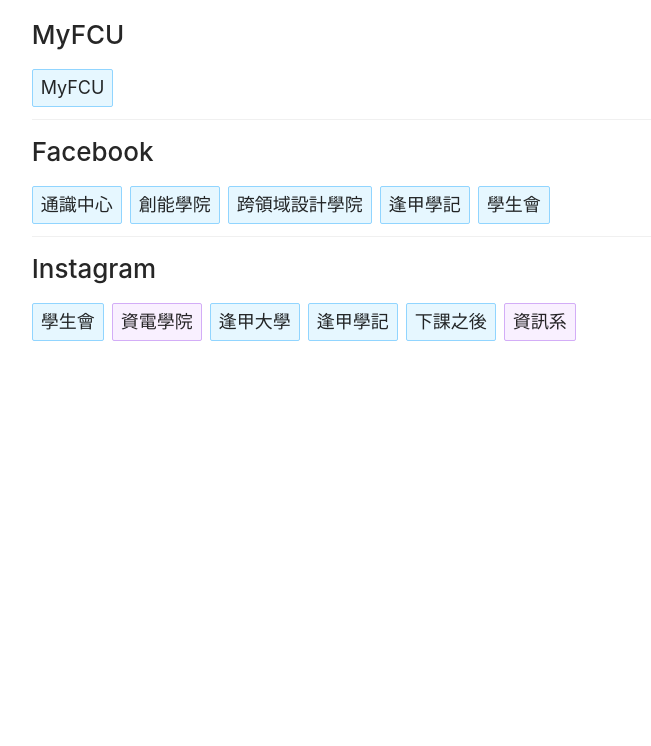
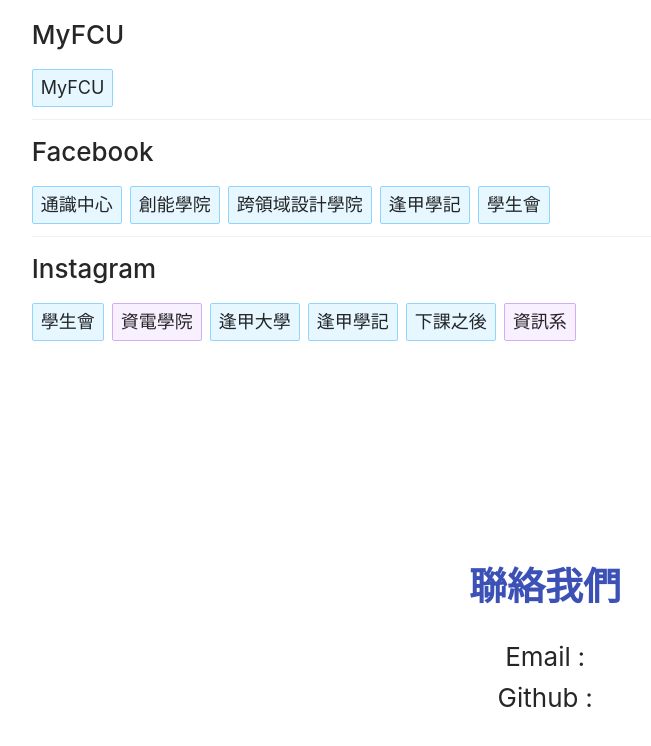
Before and after one commit to mark0613/FCUMC_Web, a React (Create React App) app: page / in a window 1280 px wide. Shown: the part 1426-2172 px from the top of the page, without its empty margins (95-746 px from the left). Before the commit the page ends 1924 px from the top, so only its background shows below. Built offline with nearby package versions, Linux system fonts and the light colour scheme.

Commit message:
add: Add Contact block

```diff
--- a/src/components/Home/Home.js
+++ b/src/components/Home/Home.js
@@ -7,6 +7,7 @@
 import { Topic } from './Topic';
 import { Intro } from './Intro';
 import { Source } from './Source';
+import { Contact } from './Contact';
 
 
 const { Content } = Layout;
@@ -21,6 +22,7 @@
                     <Topic />
                     <Intro />
                     <Source />
+                    <Contact />
                 </div>
             </Content>
             <Box sx={{ height: "60px", bgcolor: {xs: "transparent", md: '#FFF'} }} />
```
